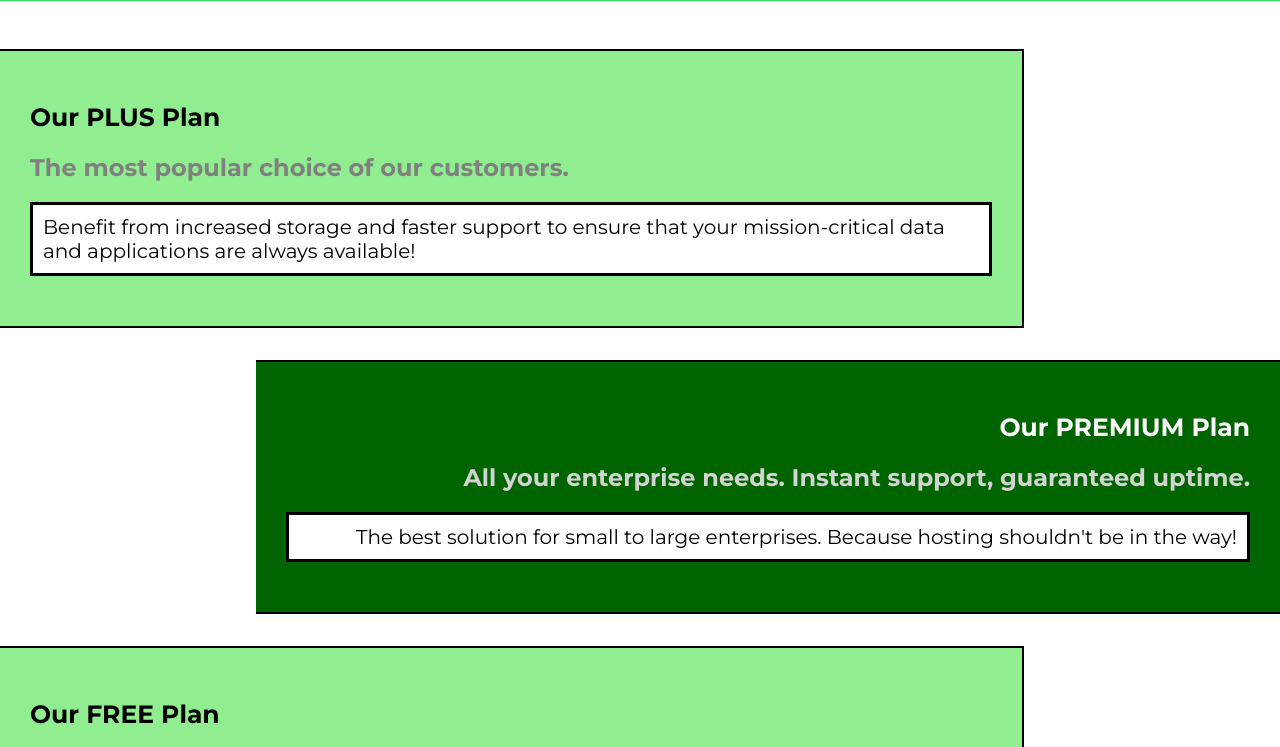
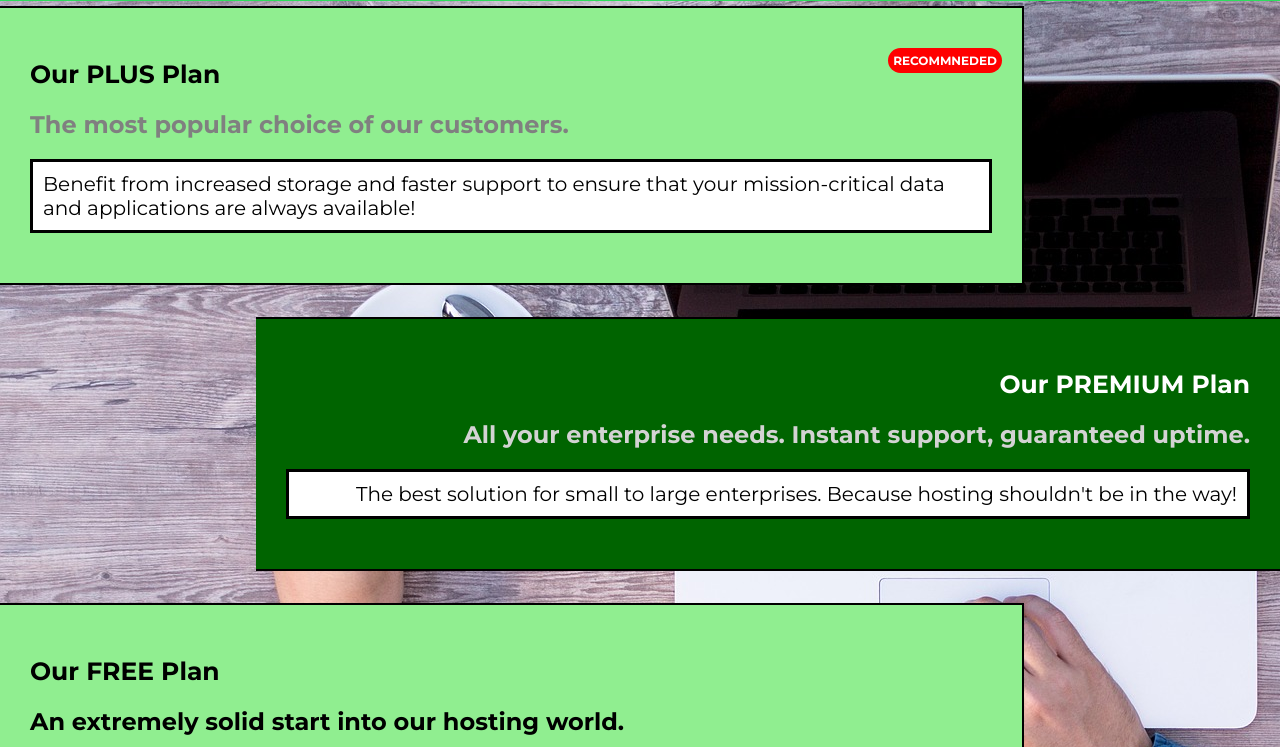
Before and after one commit to choijinhap/CSS, a plain HTML site: page Section5_Practicing_basic/packages/index.html in a window 1280 px wide. Shown: the part 42-789 px from the top of the page. Drawn offline with Linux system fonts and the light colour scheme.

Commit message:
section6 Positioning Elements with css

```diff
--- a/Section5_Practicing_basic/packages/index.html
+++ b/Section5_Practicing_basic/packages/index.html
@@ -18,6 +18,7 @@
   </head>
 
   <body>
+    <div class="background"></div>
     <header class="main-header">
       <div>
         <a href="../index.html" class="main-header__brand"> uHost </a>
@@ -40,6 +41,7 @@
       <section class="plan">
         <a href="#">
           <h1 class="plan__title">Our PLUS Plan</h1>
+          <h2 class="plan__badge">RECOMMNEDED</h2>
           <h2 class="plan__subtitle">
             The most popular choice of our customers.
           </h2>
--- a/Section5_Practicing_basic/packages/packages.css
+++ b/Section5_Practicing_basic/packages/packages.css
@@ -1,7 +1,15 @@
 main {
   padding-top: 32px;
 }
+.background {
+  background: url('../images/plans-background.jpg');
+  width: 100%;
+  height: 100%;
+  position: fixed;
+  z-index: -1;
+}
 .plan {
+  position: relative;
   background: lightgreen;
   width: 80%;
   border: 2px solid black;
@@ -19,6 +27,17 @@ main {
 .plan__title {
   color: black;
   font-size: 25px;
+}
+.plan__badge {
+  position: absolute;
+  top: 20px;
+  right: 0;
+  margin: 20px;
+  padding: 5px;
+  font-size: 12px;
+  color: white;
+  background: red;
+  border-radius: 15px;
 }
 .plan__subtitle {
   color: grey;
--- a/Section5_Practicing_basic/shared.css
+++ b/Section5_Practicing_basic/shared.css
@@ -7,9 +7,13 @@ body {
   margin: 0;
 }
 .main-header {
+  position: fixed;
+  top: 0;
+  left: 0;
   width: 100%;
   background: #2ddf5c;
   padding: 8px 16px;
+  z-index: 1;
 }
 
 .main-header > div {
--- /dev/null
+++ b/Section6_Position/main.css
@@ -0,0 +1,36 @@
+html {
+  background: #b3b3b3;
+  padding: 15px;
+  border: 5px solid white;
+  margin: 15px;
+  height: 2000px;
+}
+
+body {
+  background: #fa923f;
+  padding: 20px;
+  border: 5px solid black;
+  margin: 0;
+}
+
+.parent {
+  background: white;
+  padding: 20px;
+  border: 5px solid red;
+  margin: 0;
+  overflow: hidden;
+}
+
+.parent div {
+  background: rgb(105, 105, 109);
+  color: white;
+  padding: 10px;
+  border: 5px solid black;
+  margin: 10px;
+}
+.parent .child-1 {
+  position: relative;
+  top: 170px;
+  left: 100px;
+  margin: 0;
+}
```
Also changed, not shown: Section6_Position/index.html (added, +16 -0 lines), Section5_Practicing_basic/images/plans-background.jpg (added), 1 other file.
